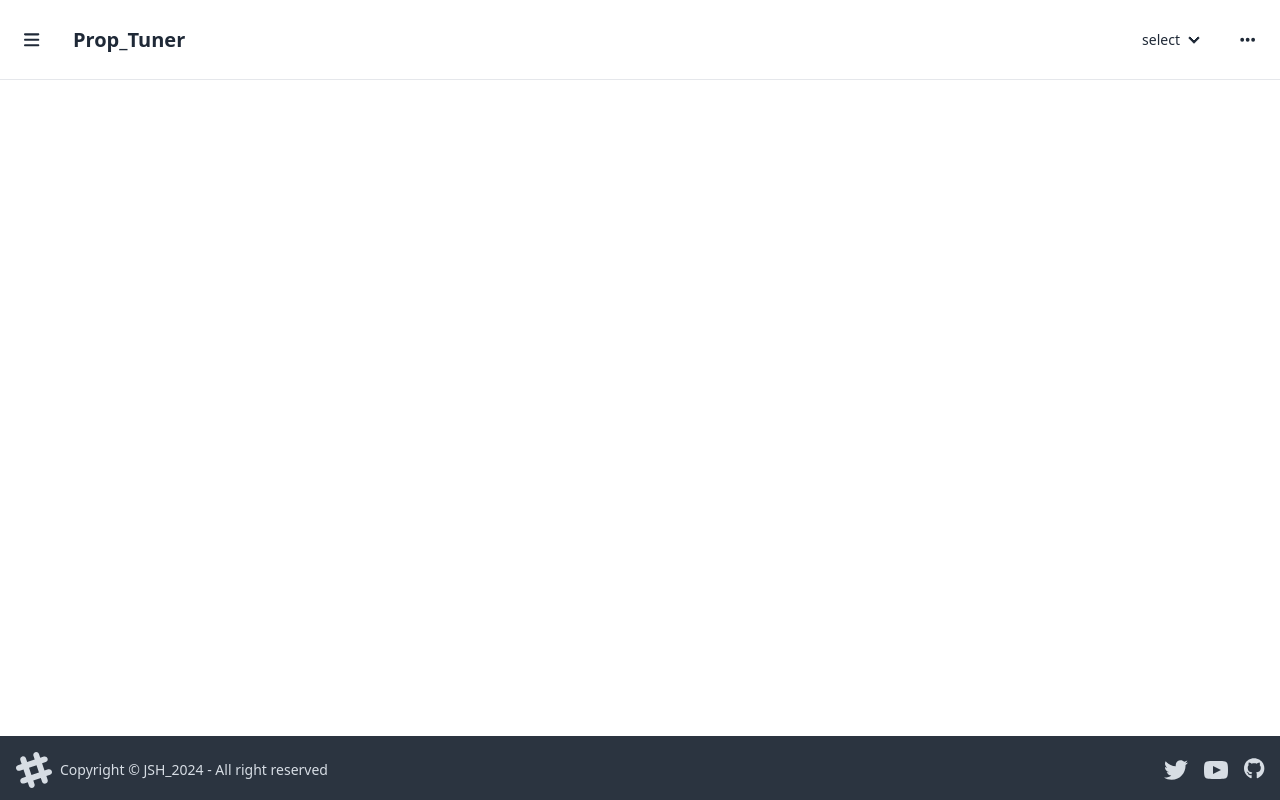
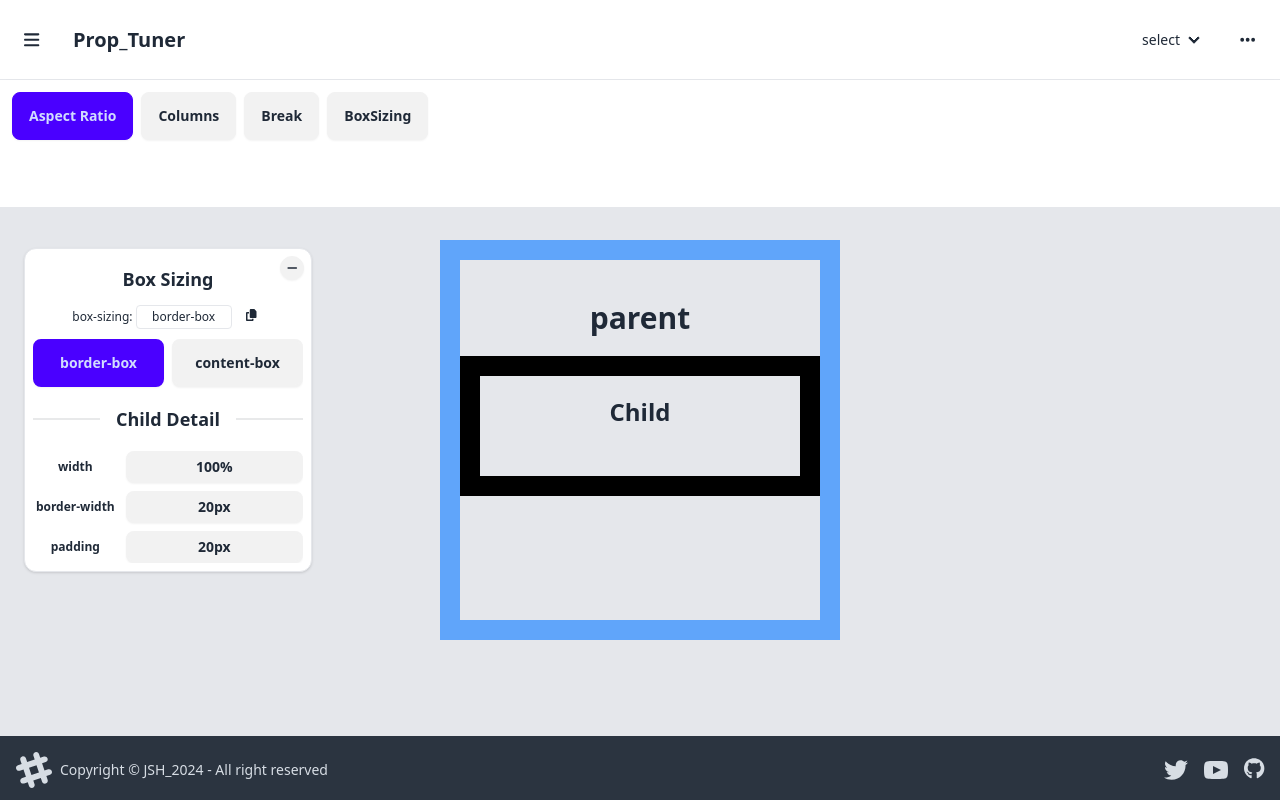
Before and after one commit to jangtjdgns/prop_tuner, a React (Create React App) app: page /category/Layout/BoxSizing in a window 1280 px wide. Built offline with nearby package versions, Linux system fonts and the light colour scheme.

Commit message:
[layout] BoxSizing 완료

```diff
--- a/src/App.tsx
+++ b/src/App.tsx
@@ -8,6 +8,7 @@ import CtLayout from './pages/category/Layout';
 import AspectRatio from './pages/category/layout/AspectRatio';
 import Columns from './pages/category/layout/Columns';
 import Break from './pages/category/layout/Break';
+import BoxSizing from './pages/category/layout/BoxSizing';
 import Sizing from './pages/category/Sizing';
 import './App.css';
 
@@ -24,6 +25,7 @@ const App = () => {
                         <Route path="AspectRatio" element={<AspectRatio />} />
                         <Route path="Columns" element={<Columns />} />
                         <Route path="Break" element={<Break />} />
+                        <Route path="BoxSizing" element={<BoxSizing />} />
                     </Route>
                     <Route path="Sizing" element={<Sizing />} />
                 </Route>
--- a/src/pages/category/Layout.tsx
+++ b/src/pages/category/Layout.tsx
@@ -7,13 +7,13 @@ import { Outlet, useNavigate } from 'react-router-dom';
 /**
  * Aspect Ratio             o
  * Container                x
- * Columns
- * Break - 3개 통합
+ * Columns                  o
+ * Break - 3개 통합         o
  * Break After
  * Break Before
  * Break Inside
- * Box Decoration Break
- * Box Sizing
+ * Box Decoration Break     x
+ * Box Sizing               o
  * Display
  * Float
  * Clear
@@ -70,9 +70,10 @@ const Layout: React.FC = () => {
                     <input type="radio" id="layout-aspectRatio" className="btn layout" name='layout' value="AspectRatio" aria-label="Aspect Ratio" checked={selectedLayout === 'AspectRatio'} onChange={radioButtonHandler} />
                     <input type="radio" id="layout-columns" className="btn layout" name='layout' value="Columns" aria-label="Columns" checked={selectedLayout === 'Columns'} onChange={radioButtonHandler} />
                     <input type="radio" id="layout-break" className="btn layout" name='layout' value="Break" aria-label="Break" checked={selectedLayout === 'Break'} onChange={radioButtonHandler} />
+                    <input type="radio" id="layout-boxSizing" className="btn layout" name='layout' value="BoxSizing" aria-label="BoxSizing" checked={selectedLayout === 'BoxSizing'} onChange={radioButtonHandler} />
                 </div>
 
-                <div id="category-views" className='relative w-full h-full px-4 py-8 bg-gray-200 overflow-hidden'>
+                <div id="category-views" className='relative w-full h-full px-4 py-8 bg-gray-200 overflow-scroll'>
                     <Outlet />
                 </div>
             </div>
--- a/src/pages/category/layout/AspectRatio.tsx
+++ b/src/pages/category/layout/AspectRatio.tsx
@@ -60,7 +60,7 @@ const AspectRatio: React.FC = () => {
 
                     {/* 옵션 내용 상단 */}
                     <div className='flex flex-col gap-2'>
-                        <span className='text-center pt-2 font-bold text-lg'>aspect-ratio</span>
+                        <span className='text-center pt-2 font-bold text-lg'>Aspect Ratio</span>
                         <div className='px-4 text-xs text-right font-bold'><span className='text-red-700'>*</span> Unit: px</div>
                     </div>
 
@@ -93,7 +93,7 @@ const AspectRatio: React.FC = () => {
                             />
                         </button>
 
-                        <span className='text-center p-2 font-bold text-lg'>image</span>
+                        <div className="divider font-bold text-lg">Image</div>
                         <button className="btn p-0">
                             <input type="text"
                                 className='input input-xs w-full h-full bg-transparent focus:outline-none border-2 focus:border-gray-400 text-center'
--- /dev/null
+++ b/src/pages/category/layout/BoxSizing.tsx
@@ -0,0 +1,119 @@
+// BoxSizing.tsx
+import React, { useState } from 'react';
+import { FontAwesomeIcon } from "@fortawesome/react-fontawesome";
+import { faCopy, faMinus, faPlus } from '@fortawesome/free-solid-svg-icons'
+import { handleOptionToggle } from '../../../utils/handleOptionToggle';
+import { copyCss } from '../../../utils/clipboardUtils';
+
+const BoxSizing: React.FC = () => {
+    const [boxSizing, setBoxSizing] = useState('border');
+    const [childWidth, setChildWidth] = useState('100%');
+    const [childBorderWidth, setChildBorderWidth] = useState('20px');
+    const [childPadding, setChildPadding] = useState('20px');
+
+    // box-sizing 업데이트 함수
+    const updateBoxSizing = (value: string) => {
+        setBoxSizing(value);
+    };
+
+    // child width 업데이트 함수
+    const updateChildDetail = (detail: string, event: React.ChangeEvent<HTMLInputElement> | React.MouseEvent<HTMLInputElement>) => {
+        const target = event.target as HTMLInputElement;
+        let value:string = target.value;
+
+        if(!(value.length > 0)) value = '0';
+
+        switch(detail) {
+            case 'width': setChildWidth(value); break;
+            case 'border': setChildBorderWidth(value); break;
+            case 'padding': setChildPadding(value); break;
+        }
+
+    }
+
+    return (
+        <>
+            <div id='option-wrap' className='absolute top-10 left-6 transition-transform duration-500'>
+                <div className='w-72 flex flex-col gap-2 shadow rounded-xl p-2 bg-white border border-gray-200 hover:shadow-2xl hover:border-gray-300 transition-all duration-500'>
+                    <label id="option-toggle-btn"
+                        className="swap absolute top-2 right-2 btn btn-xs btn-circle"
+                    >
+                        <input type="checkbox" onClick={(event) => handleOptionToggle(event)} />
+                        <div className="swap-on"><FontAwesomeIcon icon={faPlus} /></div>
+                        <div className="swap-off"><FontAwesomeIcon icon={faMinus} /></div>
+                    </label>
+
+                    {/* 옵션 내용 상단 */}
+                    <div className='flex flex-col gap-2'>
+                        <div className='text-center pt-2 font-bold text-lg'>Box Sizing</div>
+                    </div>
+
+                    {/* 옵션 내용 하단 */}
+                    <div className='flex flex-col gap-2 max-h-[360px] overflow-y-scroll'>
+                        {/* box-sizing */}
+                        <div className='text-center p-0.5 text-xs'>
+                            box-sizing: <input type="text" className='input input-xs border-gray-200 w-24 rounded focus:outline-none focus:border-gray-200 text-center px-2' value={`${boxSizing}-box`} readOnly />
+                            {/* box-sizing 복사 */}
+                            <button className='copy-css-btn btn btn-square btn-ghost btn-xs ml-2'
+                                onClick={() => copyCss('box-sizing', `${boxSizing}-box`, false)}
+                            >
+                                <FontAwesomeIcon icon={faCopy} />
+                            </button>
+                        </div>
+                        <div className='grid grid-cols-2 gap-2'>
+                            <input type='radio' name='boxSizing' className="btn border-2 focus:border-gray-400" value='border-box' aria-label='border-box' onChange={() => updateBoxSizing('border')} defaultChecked />
+                            <input type='radio' name='boxSizing' className="btn border-2 focus:border-gray-400" value='content-box' aria-label='content-box' onChange={() => updateBoxSizing('content')} />
+                        </div>
+
+                        {/* child 태그 세부 옵션 */}
+                        <div className='divider font-bold text-lg'>Child Detail</div>
+                        {/* width */}
+                        <div className='grid grid-cols-3 gap-2 items-center text-center'>
+                            <div className='font-bold text-xs'>width</div>
+                            <input type='text' className="col-start-2 col-end-4 btn btn-sm border-2 focus:border-gray-400 focus:outline-none"
+                                value={childWidth}
+                                onClick={(event) => updateChildDetail('width', event)}
+                                onChange={(event) => updateChildDetail('width', event)}
+                            />
+                        </div>
+                        {/* border-width */}
+                        <div className='grid grid-cols-3 gap-2 items-center text-center'>
+                            <div className='font-bold text-xs'>border-width</div>
+                            <input type='text' className="col-start-2 col-end-4 btn btn-sm border-2 focus:border-gray-400 focus:outline-none"
+                                value={childBorderWidth}
+                                onClick={(event) => updateChildDetail('border', event)}
+                                onChange={(event) => updateChildDetail('border', event)}
+                            />
+                        </div>
+                        {/* padding */}
+                        <div className='grid grid-cols-3 gap-2 items-center text-center'>
+                            <div className='font-bold text-xs'>padding</div>
+                            <input type='text' className="col-start-2 col-end-4 btn btn-sm border-2 focus:border-gray-400 focus:outline-none"
+                                value={childPadding}
+                                onClick={(event) => updateChildDetail('padding', event)}
+                                onChange={(event) => updateChildDetail('padding', event)}
+                            />
+                        </div>
+                    </div>
+                </div>
+            </div>
+
+            <div id="view" className='w-full h-full flex flex-col items-center justify-start'>
+                <div className='w-[400px] h-[400px] border-[20px] border-blue-400 text-center py-10'>
+                    <div className='font-bold text-3xl pb-5'>parent</div>
+                    <div className={`h-[50%] border-[20px] border-black box-${boxSizing} font-bold text-2xl transition-all duration-500`}
+                        style={{
+                            width: childWidth,
+                            borderWidth: childBorderWidth,
+                            padding: childPadding
+                        }}
+                    >
+                        Child
+                    </div>
+                </div>
+            </div>
+        </>
+    );
+}
+
+export default BoxSizing;
--- a/src/pages/category/layout/Break.tsx
+++ b/src/pages/category/layout/Break.tsx
@@ -93,7 +93,7 @@ const Break: React.FC = () => {
                         <button className='btn' onClick={handlePrint}>Show Print Preivew</button>
 
                         {/* 속성을 적용할 태그 선택 */}
-                        <div className='text-center pt-2 font-bold text-lg'>Select Tag</div>
+                        <div className='divider font-bold text-lg'>Select Tag</div>
                         <div className="flex grid grid-cols-4 gap-2">
                             <input type='radio' className="btn" value={1} aria-label='1' checked={activeTag === 1} onClick={() => handleTagSelect(1)} />
                             <input type='radio' className="btn" value={2} aria-label='2' checked={activeTag === 2} onClick={() => handleTagSelect(2)} />
@@ -102,7 +102,7 @@ const Break: React.FC = () => {
                         </div>
 
                         {/* break-타입 지정, break-${breakType} */}
-                        <div className='text-center pt-2 font-bold text-lg'>property type</div>
+                        <div className='divider font-bold text-lg'>Property Type</div>
                         <div className='grid grid-cols-3 gap-2'>
                             <input type='radio' name='breakType' className="btn border-2 focus:border-gray-400" value='after' aria-label='after' onChange={() => updateBreakType('after')} defaultChecked />
                             <input type='radio' name='breakType' className="btn border-2 focus:border-gray-400" value='before' aria-label='before' onChange={() => updateBreakType('before')} />
@@ -110,7 +110,7 @@ const Break: React.FC = () => {
                         </div>
 
                         {/* break values */}
-                        <div className='text-center pt-2 font-bold text-lg'>values</div>
+                        <div className='divider font-bold text-lg'>Values</div>
                         {/* breka 타입(속성)에 맞는 value 생성 */}
                         <div className='grid grid-cols-2 gap-2'>
                             {getBreakValuesByType(breakType).map(value => (
```
Also changed, not shown: src/pages/category/layout/Columns.tsx (+5 -5 lines).
